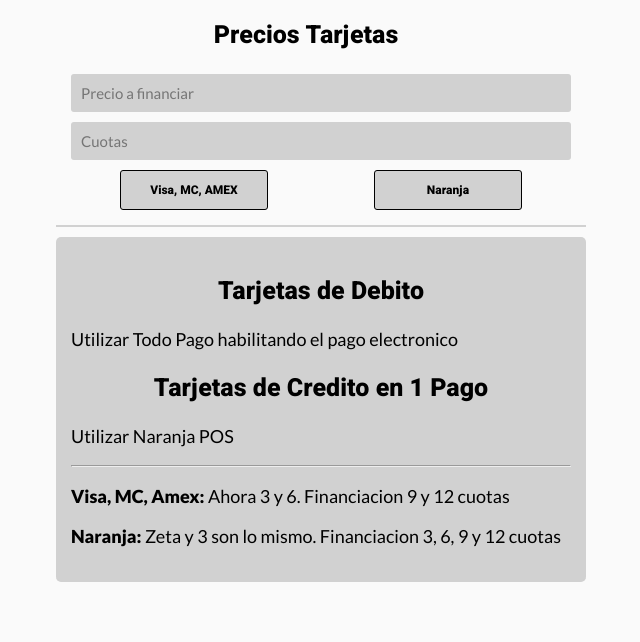
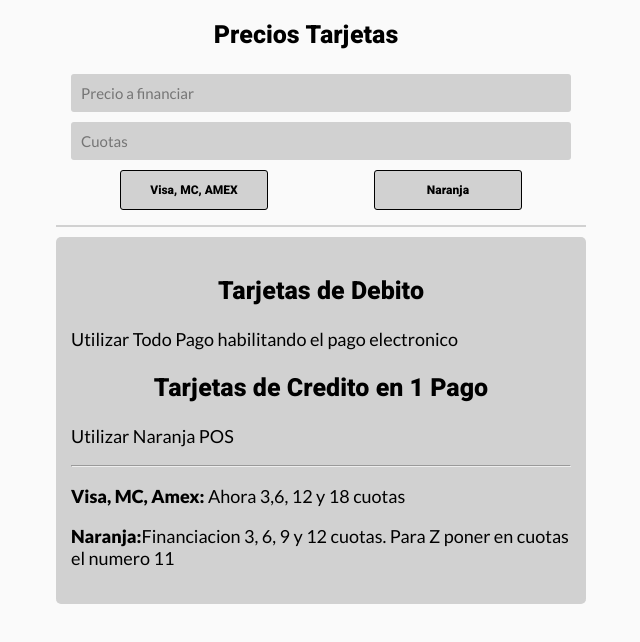
Before and after one commit to franmper/susuenoprecio, a plain HTML site: page index.html in a window 1280 px wide. Shown: the whole page, without its empty margins (334-974 px from the left). Drawn offline with Linux system fonts and the light colour scheme.

Commit message:
Update index.html

```diff
--- a/index.html
+++ b/index.html
@@ -44,8 +44,8 @@
             <h2 class="tit">Tarjetas de Credito en 1 Pago</h2>
             <p class="st">Utilizar Naranja POS</p>
             <hr>
-            <p class="st"><b>Visa, MC, Amex:</b> Ahora 3 y 6. Financiacion 9 y 12 cuotas</p>
-            <p class="st"><b>Naranja:</b> Zeta y 3 son lo mismo. Financiacion 3, 6, 9 y 12 cuotas</p>
+            <p class="st"><b>Visa, MC, Amex:</b> Ahora 3,6, 12 y 18 cuotas</p>
+            <p class="st"><b>Naranja:</b>Financiacion 3, 6, 9 y 12 cuotas. Para Z poner en cuotas el numero 11</p>
         </div>
 
     </div>
```
